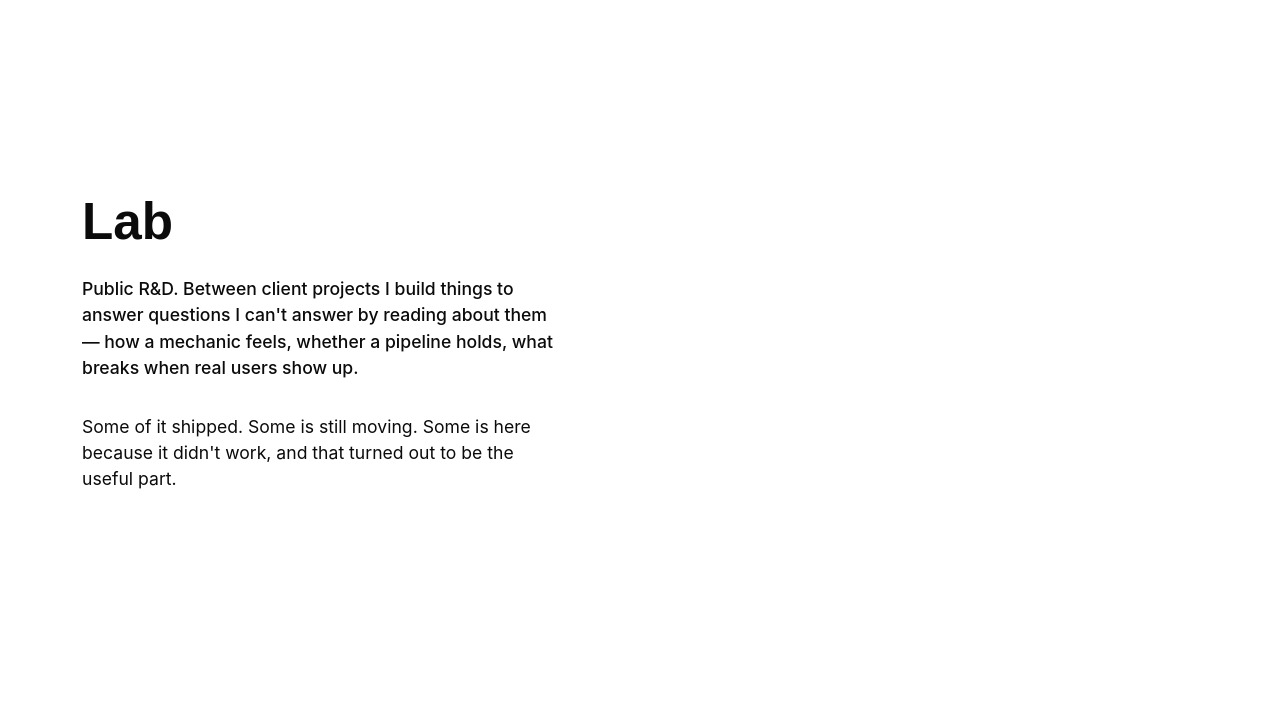
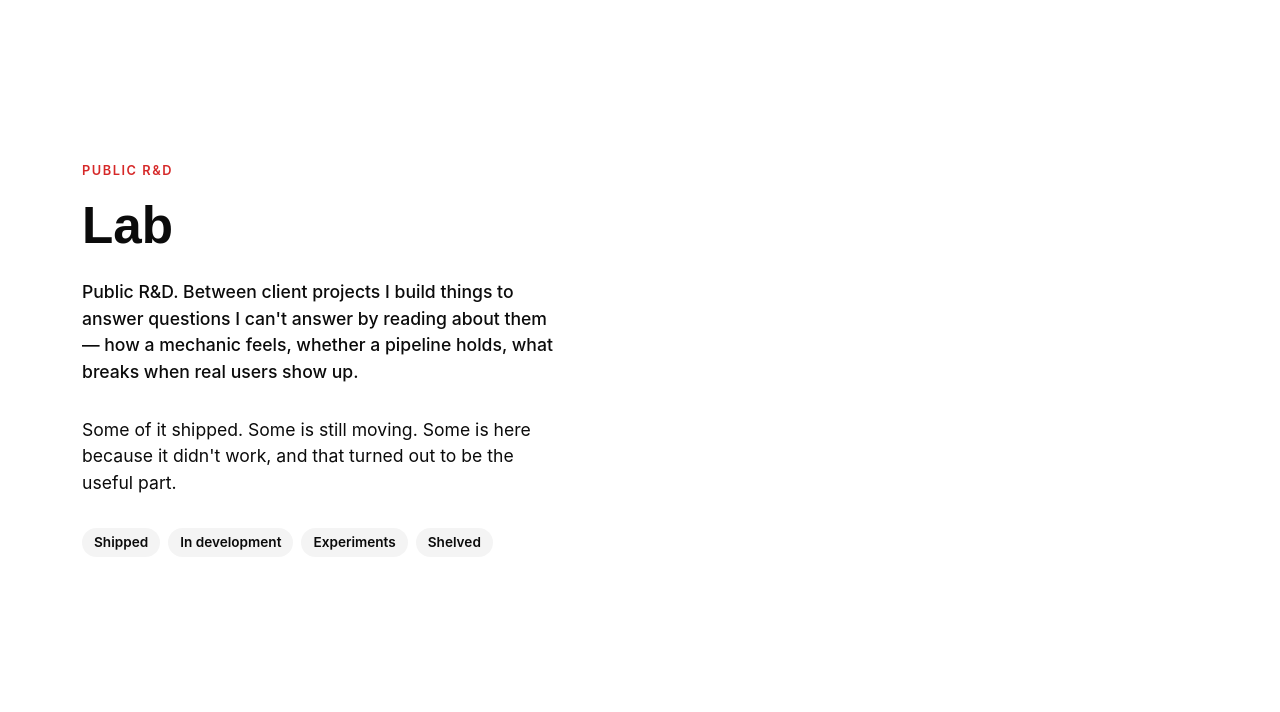
Before and after one commit to davidhthe2nd/bad-idea-interactive, a plain HTML site: page lab.html in a window 1280 px wide. Shown: the part 88-800 px from the top of the page. Drawn offline with nearby package versions, Linux system fonts and the light colour scheme.

Commit message:
Hero fixes

```diff
--- a/assets/i18n/en.json
+++ b/assets/i18n/en.json
@@ -196,9 +196,14 @@
   "web.footer.contact.desc": "For web & presence enquiries:",
   "web.footer.legal": "© 2025 David Flórez Herrero. All rights reserved.",
 
+  "lab.hero.eyebrow": "Public R&D",
   "lab.intro.title": "Lab",
   "lab.intro.p1": "Public R&D. Between client projects I build things to answer questions I can't answer by reading about them — how a mechanic feels, whether a pipeline holds, what breaks when real users show up.",
   "lab.intro.p2": "Some of it shipped. Some is still moving. Some is here because it didn't work, and that turned out to be the useful part.",
+  "lab.nav.shipped": "Shipped",
+  "lab.nav.in_development": "In development",
+  "lab.nav.experiments": "Experiments",
+  "lab.nav.shelved": "Shelved",
   "lab.shipped.title": "Shipped",
   "lab.indevelopment.title": "In development",
   "lab.experiments.title": "Experiments",
--- a/lab.html
+++ b/lab.html
@@ -73,9 +73,16 @@
     <!-- Intro -->
     <section id="intro" class="section hero">
         <div class="container">
+            <span class="hero-eyebrow" data-i18n="lab.hero.eyebrow">Public R&D</span>
             <h1 class="hero-title" data-i18n="lab.intro.title">Lab</h1>
             <p class="section-lead" data-i18n="lab.intro.p1">Public R&D. Between client projects I build things to answer questions I can't answer by reading about them — how a mechanic feels, whether a pipeline holds, what breaks when real users show up.</p>
             <p data-i18n="lab.intro.p2">Some of it shipped. Some is still moving. Some is here because it didn't work, and that turned out to be the useful part.</p>
+            <div class="section-nav-pills">
+                <a href="#shipped" data-i18n="lab.nav.shipped">Shipped</a>
+                <a href="#in-development" data-i18n="lab.nav.in_development">In development</a>
+                <a href="#experiments" data-i18n="lab.nav.experiments">Experiments</a>
+                <a href="#shelved" data-i18n="lab.nav.shelved">Shelved</a>
+            </div>
         </div>
     </section>
 
--- a/scss/layout/_sections.scss
+++ b/scss/layout/_sections.scss
@@ -97,3 +97,28 @@
   color: $primary;
   margin-bottom: 10px;
 }
+
+// Quick-nav pills — jumps to in-page sections (e.g. /lab status groups)
+.section-nav-pills {
+  display: flex;
+  flex-wrap: wrap;
+  gap: 8px;
+  margin-top: $spacing-2;
+
+  a {
+    display: inline-block;
+    background: $light;
+    color: $black;
+    border-radius: 999px;
+    padding: 4px 12px;
+    font-size: 0.85rem;
+    font-weight: 600;
+    text-decoration: none;
+    transition: 0.2s;
+
+    &:hover {
+      background: $primary;
+      color: $white;
+    }
+  }
+}
```
Also changed, not shown: index.html (+4 -13 lines), assets/css/style.css, 2 other files.
